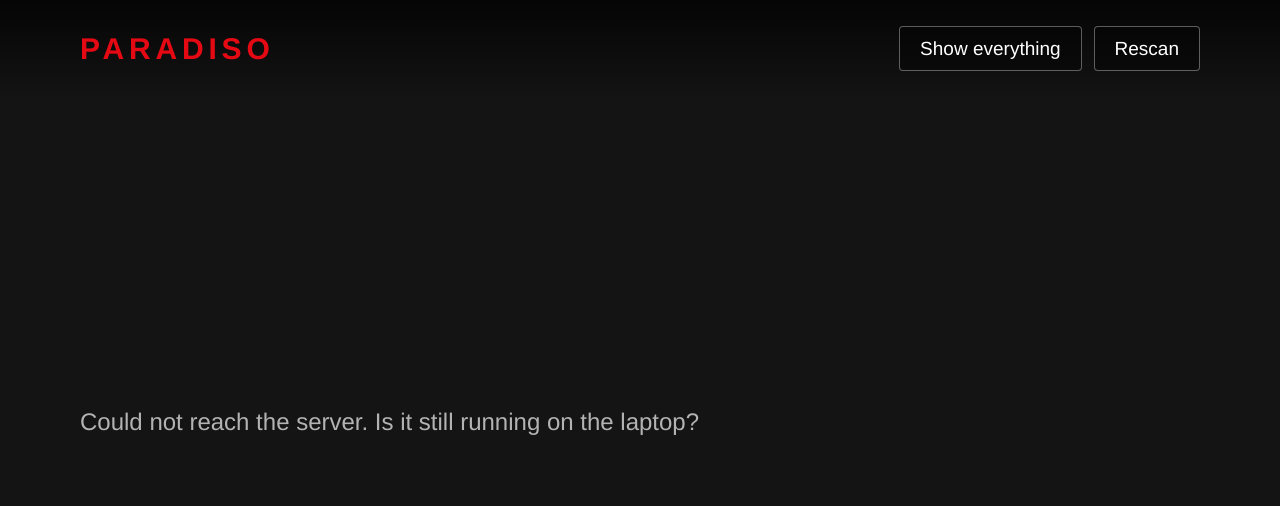
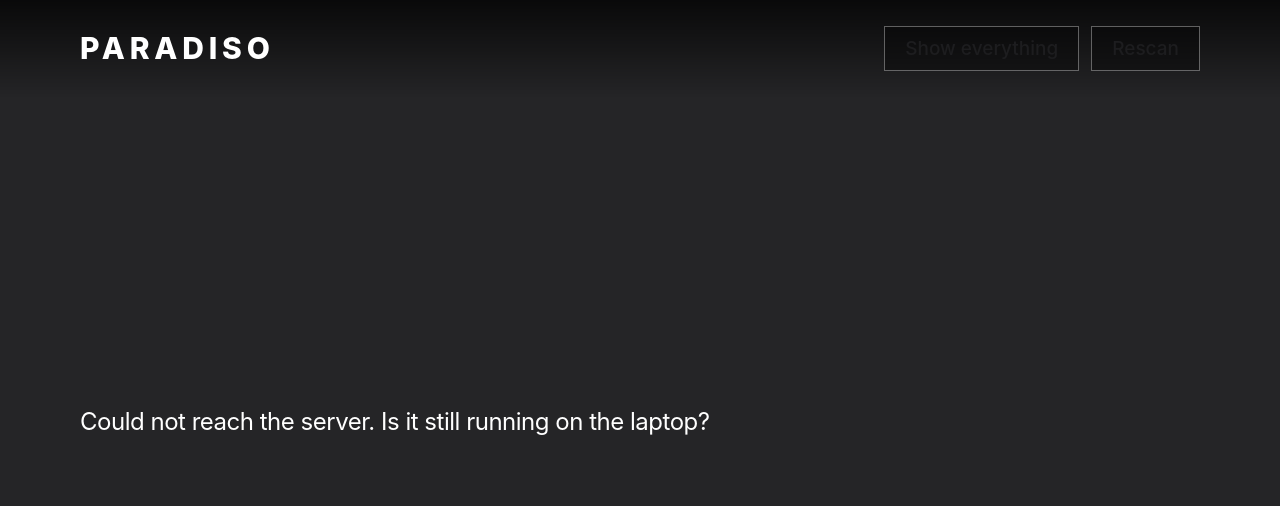
Before and after one commit to RiyasaatAhmed/paradiso, a website with bundled scripts: page public/index.html in a window 1280 px wide. Built offline with nearby package versions, Linux system fonts and the light colour scheme; files whose address does not match are found by name.

Commit message:
Rebuild the design tokens on the Apple system

```diff
--- a/public/styles/tokens.css
+++ b/public/styles/tokens.css
@@ -1,32 +1,149 @@
-/* Design tokens. Netflix's own palette and scale, in one place
-   so a colour is never invented halfway down a file. */
+/* Design tokens, from DESIGN-apple.md. A colour, size or radius is never
+   invented halfway down a file -- it comes from here.
 
-/* Netflix-style 10-foot UI.
- *
- * Palette and proportions follow Netflix's own tokens: a #141414 canvas so the
- * artwork is the only bright thing on screen, red reserved almost entirely for
- * progress and the focused state, and a three-step text ramp. Sizing follows
- * TV guidance rather than web: 80px side margins and nothing under ~20px.
- */
+   Two deliberate departures from the source document, both forced by the medium:
+
+   1. DARK SURFACES, NOT LIGHT. Apple's web canvas is white and parchment. This
+      is a cinema, watched in a dark room, and a white screen at 50 inches is
+      punishing. The document's own dark product tiles (#272729 / #2a2a2c /
+      #252527) are first-class surfaces in the system, so the interface is built
+      from those instead. It also serves the central idea -- UI recedes so the
+      product speaks -- because here the product is the film artwork, and it can
+      only be the brightest thing on screen if nothing else is.
+
+   2. THE TYPE RAMP IS SCALED. Apple sets body copy at 17px for a screen two feet
+      away. A television is ten feet away. Every size below is Apple's own
+      value multiplied by --scale, which preserves the ramp's proportions and
+      its tracking exactly while making it legible from a sofa. On a phone
+      --scale drops to 1 and the sizes become literally Apple's, which is the
+      distance they were designed for.
+
+   Everything else -- the single blue accent, the weight ladder, the radius
+   grammar, the one shadow -- is followed as written. */
 
 :root {
-  --bg: #141414;
-  --surface: #1f1f1f;
-  --surface-2: #2a2a2a;
-  --line: #333333;
+  /* 1.3 puts Apple's 17px body at 22px, which is the floor for 10-foot
+     reading. responsive.css steps this down for closer screens. */
+  --scale: 1.3;
 
-  --ink: #ffffff;
-  --ink-2: #b3b3b3;
-  --ink-3: #808080;
+  /* ------------------------------------------------------------ surfaces */
 
-  --red: #e50914;
-  --red-dark: #b20710;
+  /* The dark tile stack. The micro-steps between them exist so two adjacent
+     dark areas separate without needing a border. */
+  --canvas: #252527; /* surface-tile-3: the page itself */
+  --tile: #272729; /* surface-tile-1: the primary dark tile */
+  --tile-2: #2a2a2c; /* surface-tile-2: a step up, for raised chrome */
+  --black: #000000; /* true void: the nav bar and the video frame */
 
-  --radius: 4px;
-  --safe: 80px;
+  /* Translucent grey chip, for controls that float over photography.
+     0.64 alpha is the production value quoted in the document. */
+  --chip-translucent: rgba(210, 210, 215, 0.64);
 
-  /* Netflix Sans isn't public; this grotesque stack is its closest relative. */
-  --font: 'Helvetica Neue', Helvetica, Arial, -apple-system, BlinkMacSystemFont, sans-serif;
+  /* ------------------------------------------------------------ ink */
+
+  --ink: #1d1d1f; /* near-black, for text on light or blue fills */
+  --on-dark: #ffffff; /* text on a dark tile */
+  --body-muted: #cccccc; /* secondary copy on dark, where white is too loud */
+  --ink-muted-48: #7a7a7a; /* disabled and legal fine print only */
+
+  /* ------------------------------------------------------------ accent */
+
+  /* One interactive colour, and no second brand colour exists. Action Blue
+     fills buttons; Sky Link Blue is its dark-surface sibling, used wherever
+     Action Blue would sink into the tile -- progress bars, inline links. */
+  --primary: #0066cc;
+  --primary-focus: #0071e3;
+  --primary-on-dark: #2997ff;
+  --on-primary: #ffffff;
+
+  /* ------------------------------------------------------------ hairlines */
+
+  /* Apple's #e0e0e0 hairline assumes a light surface. The document lists
+     dark-surface borders as a known gap, so this is the equivalent derived
+     against the tile stack: visible, but not a drawn line. */
+  --hairline: rgba(255, 255, 255, 0.11);
+  --hairline-strong: rgba(255, 255, 255, 0.28);
+
+  /* ------------------------------------------------------------ type */
+
+  /* system-ui first so Apple hardware resolves the real SF Pro. A television
+     has neither SF Pro nor any way to fetch a webfont -- the server is on a
+     LAN with no internet -- so the grotesque fallbacks matter. */
+  --font:
+    -apple-system, BlinkMacSystemFont, system-ui, 'Helvetica Neue', Helvetica, Arial, sans-serif;
+
+  /* Apple's sizes x --scale. Tracking is expressed in em rather than the
+     document's px so it stays correct at every scale. */
+  --text-hero: calc(56px * var(--scale));
+  --text-display-lg: calc(40px * var(--scale));
+  --text-display-md: calc(34px * var(--scale));
+  --text-lead: calc(28px * var(--scale));
+  --text-tagline: calc(21px * var(--scale));
+  --text-body: calc(17px * var(--scale));
+  --text-caption: calc(14px * var(--scale));
+  --text-fine: calc(12px * var(--scale));
+
+  --track-hero: -0.005em;
+  --track-display-md: -0.011em;
+  --track-lead: 0.007em;
+  --track-tagline: 0.011em;
+  --track-body: -0.022em;
+  --track-caption: -0.016em;
+  --track-fine: -0.01em;
+
+  /* The ladder is 300 / 400 / 600 / 700. 500 is deliberately absent, so a
+     mid-weight reading always resolves to 600. */
+  --weight-body: 400;
+  --weight-strong: 600;
+
+  --leading-display: 1.1;
+  --leading-body: 1.47;
+
+  /* ------------------------------------------------------------ shape */
+
+  --r-sm: 8px; /* compact utility chrome */
+  --r-md: 11px; /* the rare pearl capsule */
+  --r-lg: 18px; /* utility cards and panels */
+  --r-pill: 9999px; /* anything that reads as an action */
+
+  /* ------------------------------------------------------------ space */
+
+  --space-xxs: 4px;
+  --space-xs: 8px;
+  --space-sm: 12px;
+  --space-md: 17px;
+  --space-lg: 24px;
+  --space-xl: 32px;
+  --space-xxl: 48px;
+  --space-section: 80px;
+
+  /* The side margin. 80px is Apple's section rhythm and also the TV safe
+     area, so the two agree. */
+  --safe: var(--space-section);
+
+  /* ------------------------------------------------------------ depth */
+
+  /* The only shadow in the system, and it belongs to artwork resting on a
+     surface. Never on buttons, cards or text. */
+  --shadow-product: rgba(0, 0, 0, 0.22) 3px 5px 30px 0;
+
+  /* Frosted chrome floating over content. */
+  --blur: saturate(180%) blur(20px);
+
+  /* Apple specifies a 2px focus ring for a screen at arm's length. A remote
+     user scanning a row from ten feet needs to find it instantly, so it is
+     thicker here and narrows again on small screens. */
+  --focus-ring: 4px;
+
+  /* Focus blue is specified against a white page. Ringing a #0066cc button with
+     #0071e3 on a dark canvas is very nearly invisible -- the two blues differ by
+     almost nothing -- which would hide the single most important thing on a
+     remote-driven screen. So the ring takes the dark-surface blue, by the same
+     rule the document already applies to links on tiles. */
+  --focus-ring-color: var(--primary-on-dark);
+
+  /* The system-wide press micro-interaction. */
+  --press: scale(0.95);
 }
 
 * {
@@ -40,9 +157,10 @@
 
 body {
   margin: 0;
-  background: var(--bg);
-  color: var(--ink);
-  font: 400 22px/1.4 var(--font);
+  background: var(--canvas);
+  color: var(--on-dark);
+  font: var(--weight-body) var(--text-body) / var(--leading-body) var(--font);
+  letter-spacing: var(--track-body);
   overflow-x: hidden;
   -webkit-font-smoothing: antialiased;
 }
```
